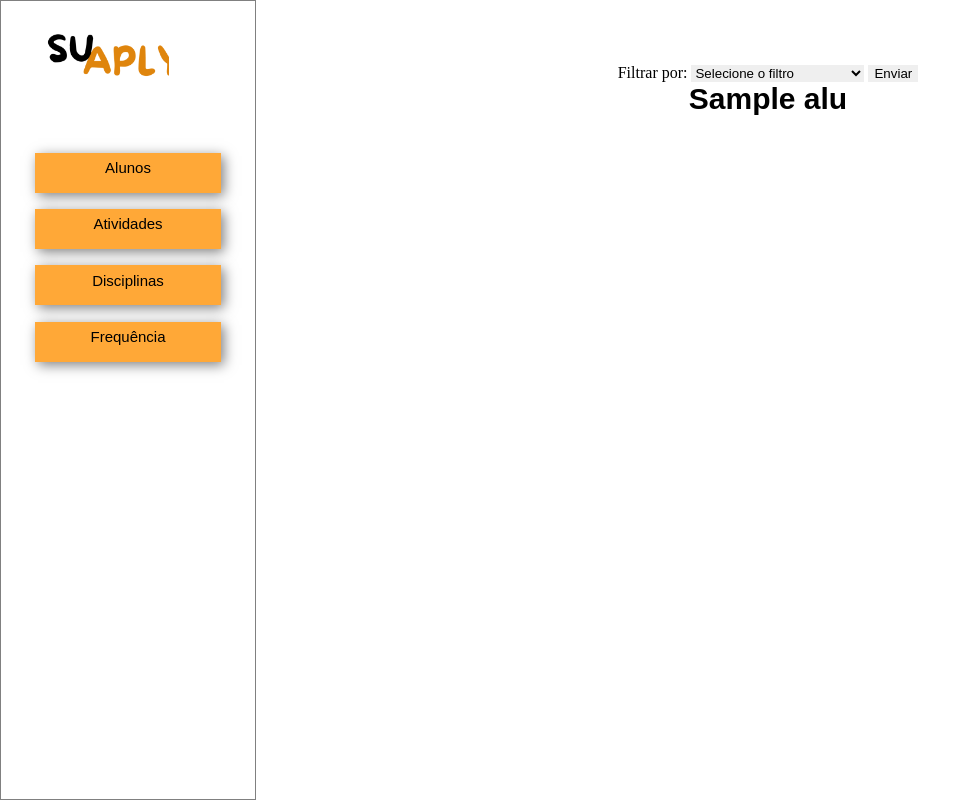
After one commit to Eduardoooo0/Sistema_monitoramento_academico, a Python web app: template templates/exibir_entregas.html in a window 1280 px wide. The commit adds this page. Shown: the whole page, without its empty margins (0-980 px from the left). Run offline with Jinja, Linux system fonts and the light colour scheme; the template is opened without the code that fills it: most values are stand-ins (such as "Sample title", 1, 10 or a date in 2020).

Commit message:
Adicionando exibir entregas

```diff
--- /dev/null
+++ b/templates/exibir_entregas.html
@@ -0,0 +1,38 @@
+{% extends 'base.html' %}
+
+{% block aside %}
+    <br>
+    <div class="botoes">
+        <a href="{{url_for('alunos')}}">Alunos</a>
+        <a href="{{url_for('atividades')}}">Atividades</a>
+        <a href="{{url_for('cadastro_disciplinas')}}">Disciplinas</a>
+        <a href="">Frequência</a>
+    </div>
+
+{% endblock %}
+
+{% block section %}
+    <form action="{{url_for('exibir_entregas')}}" method="post">
+        <label>Filtrar por:</label>
+        <input type="hidden" name="form_type" value="form1">
+        <select name="tipo">
+            <option value="" selected disabled>Selecione o filtro</option>
+            <option value="Aluno">Aluno</option>
+            <option value="Disciplina">Disciplina</option>
+            <option value="prazo">Entregue depois do prazo</option>
+        </select>
+        <input type="submit" value="Enviar">
+    </form>
+    {% if filtro == Aluno %}
+        {% for alu in alunos %}
+        <div>
+            <h1>{{alu.alu_nome}}</h1>
+            <!-- resto da lógica -->
+        </div>
+        {% endfor %}
+    {% elif filtro == 'Disciplina' %}
+        aaaab
+    {% elif filtro == 'prazo' %}
+        rereerre
+    {% endif %}
+{% endblock %}
--- a/templates/exibir_media.html
+++ b/templates/exibir_media.html
@@ -15,9 +15,7 @@
     {% for aluno in media %}
         <div>
             <h2>{{ aluno.nome }}</h2>
-            {% for i in range(media | length) %}
-                <label>{{ media[i].disciplina }}: {{ media[i].media }}</label><br>
-            {% endfor %}
+            <!-- resto da lógica -->
         </div>
     {% endfor %}
 {% endblock %}
--- a/templates/index.html
+++ b/templates/index.html
@@ -5,7 +5,7 @@
     <div class="botoes">
         <a href="{{url_for('alunos')}}">Alunos</a>
         <a href="{{url_for('atividades')}}">Atividades</a>
-        <a href="{{url_for('cadastro_disciplinas')}}">Disciplinas</a>
+        <a href="{{url_for('disciplinas')}}">Disciplinas</a>
         <a href="">Frequência</a>
         <a href="{{url_for('relatorios')}}">Relatórios</a>
     </div>
--- a/templates/relatorios.html
+++ b/templates/relatorios.html
@@ -13,4 +13,5 @@
 
 {% block section %}
     <a href="{{url_for('exibir_media')}}">Média dos alunos</a>
+    <a href="{{url_for('exibir_entregas')}}">Lista de atividades entregues</a>
 {% endblock %}
```
Also changed, not shown: app.py (+14 -2 lines).
